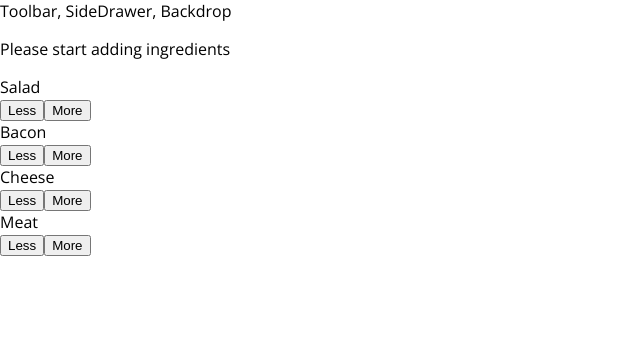
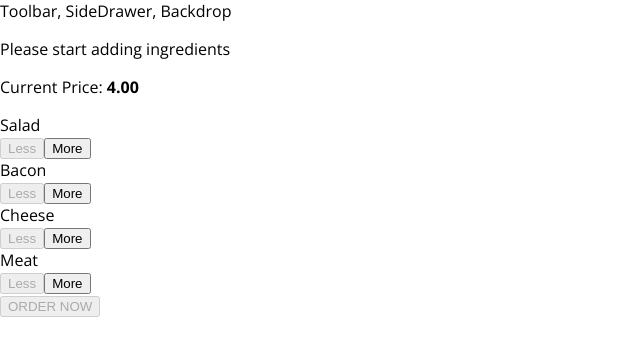
Before and after one commit to EArbeitman/my-burger-app-baic, a React app: page / in a window 1280 px wide. Shown: the top 356 px of the page, without its empty margins (0-640 px from the left). Built offline with nearby package versions, Linux system fonts and the light colour scheme.

Commit message:
got scroll working so burger doesnt overflow page add order now button add purchaseable function

```diff
--- a/src/components/Burger/BuildControls/BuildControl/BuildControl.js
+++ b/src/components/Burger/BuildControls/BuildControl/BuildControl.js
@@ -6,8 +6,17 @@
         <div className = {classes.Label}>
             {props.label}
         </div>
-        <button className = {classes.Less} onClick = {props.removed}>Less</button>
-        <button className = {classes.More} onClick = {props.added}>More</button>
+        <button
+            className = {classes.Less}
+            onClick = {props.removed}
+            disabled = {props.disabled}>
+                Less
+         </button>
+        <button
+            className = {classes.More}
+            onClick = {props.added}>
+         More
+        </button>
 
     </div>
 )
--- a/src/components/Burger/BuildControls/BuildControls.css
+++ b/src/components/Burger/BuildControls/BuildControls.css
@@ -9,3 +9,45 @@
      padding: 10px 0;
 
  }
+
+
+.OrderButton {
+    background-color: #DAD735;
+    outline: none;
+    cursor: pointer;
+    border: 1px solid #966909;
+    color: #966909;
+    font-family: inherit;
+    font-size: 1.2em;
+    padding: 15px 30px;
+    box-shadow: 2px 2px 2px #966909;
+}
+
+.OrderButton:hover, .OrderButton:active {
+    background-color: #A0DB41;
+    border: 1px solid #966909;
+    color: #966909;
+}
+
+.OrderButton:disabled {
+    background-color: #C7C6C6;
+    cursor: not-allowed;
+    border: 1px solid #ccc;
+    color: #888888;
+}
+
+.OrderButton:not(:disabled) {
+    animation: enable 0.3s linear;
+}
+
+@keyframes enable {
+    0% {
+        transform: scale(1);
+    }
+    60% {
+        transform: scale(1.1);
+    }
+    100% {
+        transform: scale(1);
+    }
+}
--- a/src/components/Burger/BuildControls/BuildControls.js
+++ b/src/components/Burger/BuildControls/BuildControls.js
@@ -11,14 +11,19 @@
 ];
 const buildControls = (props) => (
     <div className = {classes.BuildControls}>
+    <p>Current Price: <strong> {props.price.toFixed(2)} </strong> </p>
         {controls.map(ctrl =>(
             <BuildControl
             added = {() => props.ingredientAdded(ctrl.type)}
             removed = {() => props.ingredientRemoved(ctrl.type)}
             key = {ctrl.label}
             label = {ctrl.label}
+            disabled = {props.disabled[ctrl.type]}
              />
         ))}
+        <button className = {classes.OrderButton} disabled={!props.purchaseable}>
+        ORDER NOW
+        </button>
     </div>
 );
 
--- a/src/components/Burger/Burger.css
+++ b/src/components/Burger/Burger.css
@@ -1,32 +1,30 @@
-.Burger{
+.Burger {
     width: 100%;
     margin: auto;
     height: 250px;
-    /* overflow: scroll; */
+    overflow: scroll;
     text-align: center;
     font-weight: bold;
     font-size: 1.2rem;
-
 }
 
-@media(min-width: 500px) and (min-height: 400px){
-    .Burger{
+@media (min-width: 500px) and (min-height: 400px) {
+    .Burger {
         width: 350px;
         height: 300px;
-
     }
 }
-@media(min-width: 500px) and (min-height: 401px){
-    .Burger{
+
+@media (min-width: 500px) and (min-height: 401px) {
+    .Burger {
         width: 450px;
         height: 400px;
-
     }
 }
-@media(min-width: 1000px) and (min-height: 700px){
-    .Burger{
+
+@media (min-width: 1000px) and (min-height: 700px) {
+    .Burger {
         width: 700px;
         height: 600px;
-
     }
 }
--- a/src/containers/BurgerBuilder/BurgerBuilder.js
+++ b/src/containers/BurgerBuilder/BurgerBuilder.js
@@ -22,7 +22,22 @@
             cheese: 0,
             meat: 0
         },
-        totalPrice: 4
+        totalPrice: 4,
+        purchaseable: false
+    }
+
+    updatePurchaseState (ingredients) {
+
+        const sum = Object.keys(ingredients)
+            .map(igKey =>{
+                return ingredients[igKey];
+            })
+            .reduce((sum, el) =>{
+                return sum + el;
+            }, 0);
+        this.setState({
+            purchaseable: sum > 0
+        })
     }
     addIngredientHandler = (type) =>{
         const oldCount = this.state.ingredients[type];
@@ -38,11 +53,15 @@
             totalPrice: newPrice,
             ingredients: updatedIngredients
         })
+        this.updatePurchaseState(updatedIngredients);
 
     }
 
     removeIngredientHandler = (type) =>{
         const oldCount = this.state.ingredients[type];
+        if(oldCount <= 0){
+            return;
+        }
         const updatedCount = oldCount - 1;
         const updatedIngredients = { // create clone of state
             ...this.state.ingredients
@@ -55,14 +74,25 @@
             totalPrice: newPrice,
             ingredients: updatedIngredients
         })
+        this.updatePurchaseState(updatedIngredients);
+
     }
     render(){
+        const disabledInfo = {
+            ...this.state.ingredients
+        }
+        for(let key in disabledInfo){
+            disabledInfo[key] = disabledInfo[key] <= 0
+        }
         return(
             <Aux>
                 <Burger ingredients = {this.state.ingredients}/>
                 <BuildControls
                     ingredientAdded = {this.addIngredientHandler}
                     ingredientRemoved = {this.removeIngredientHandler}
+                    disabled = {disabledInfo}
+                    price = {this.state.totalPrice}
+                    purchaseable = {this.state.purchaseable}
                 />
             </Aux>
         );
```
